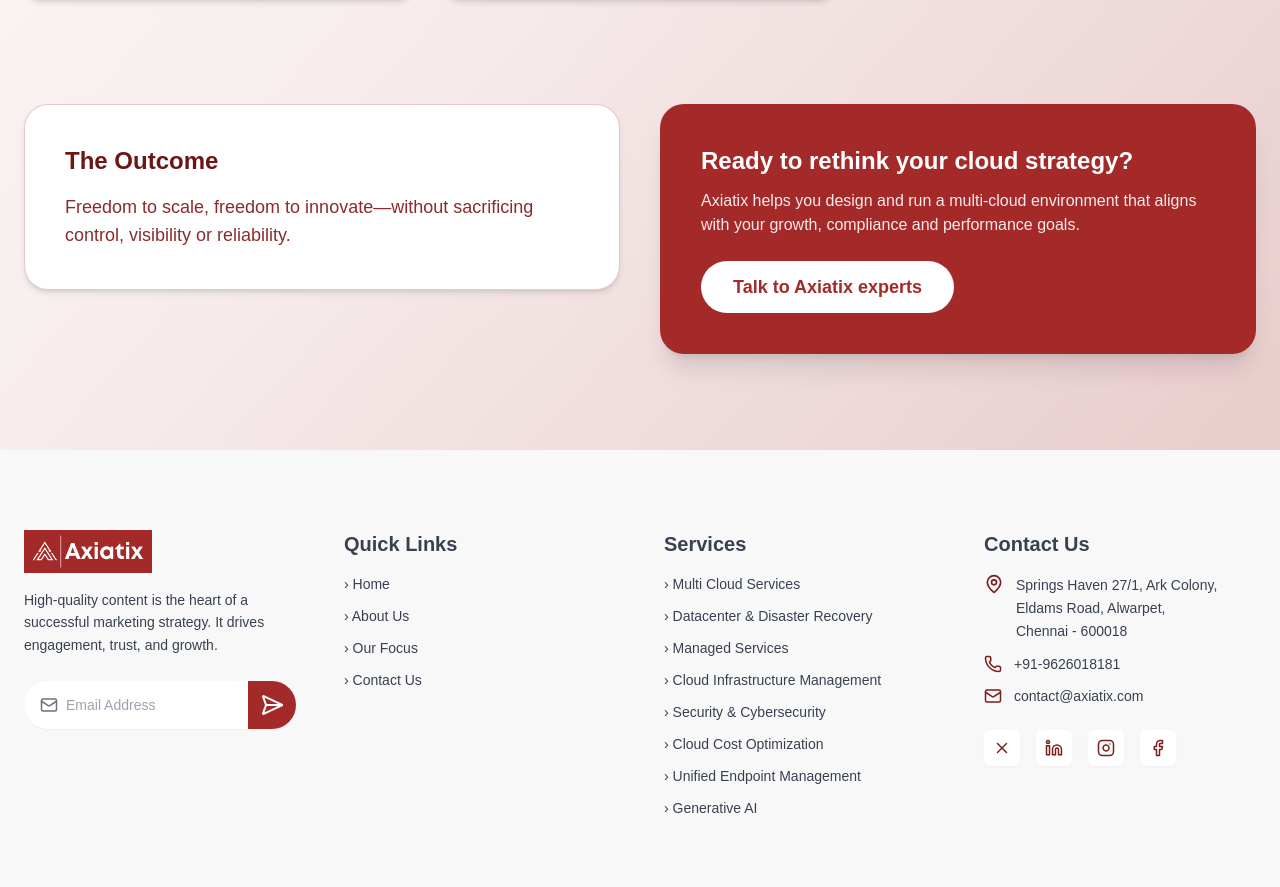
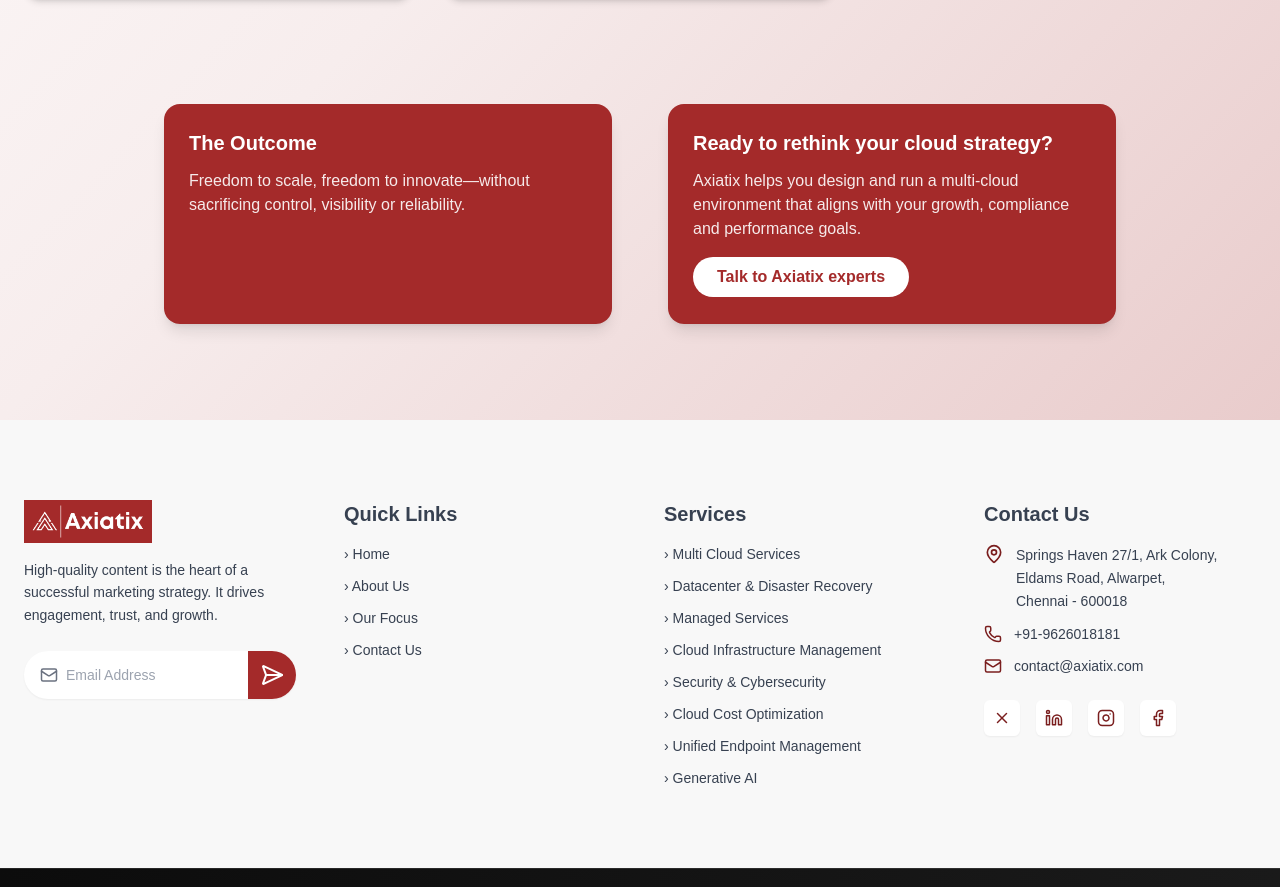
Before and after one commit to Adith1207/Axiatix_Website, a Next.js app: page /services/multi-cloud in a window 1280 px wide. Shown: the part 948-1835 px from the top of the page. Built offline with nearby package versions, Linux system fonts and the light colour scheme.

Commit message:
made the CTA boxed of the same size & of red color

```diff
--- a/app/components/ServiceTemplate.tsx
+++ b/app/components/ServiceTemplate.tsx
@@ -182,45 +182,82 @@
 
       {/* OUTCOME + CTA */}
       <section className="pb-24 pt-6">
-        <div className="mx-auto max-w-7xl px-6 flex flex-col lg:flex-row gap-10">
+        <div className="mx-auto max-w-5xl px-6 grid grid-cols-1 md:grid-cols-2 gap-8 place-items-center">
+          {/* OUTCOME CARD */}
           <motion.div
             initial={{ opacity: 0, y: 18 }}
             animate={{ opacity: 1, y: 0 }}
             transition={{ duration: 0.45 }}
-            className="flex-1"
           >
-            <div className="rounded-3xl border border-[#a42a2a]/25 bg-white p-10 shadow-md backdrop-blur-xl">
-              <h3 className="text-xl md:text-2xl font-semibold text-[#6e1515] mb-4">
+            <div
+              className="
+          group relative overflow-hidden rounded-2xl
+          min-h-[220px] w-full max-w-md
+          border border-[#a42a2a]/60 bg-[#a42a2a] p-6 text-white shadow-lg
+          transition-all duration-300 ease-out
+          hover:shadow-[0_12px_34px_rgba(164,42,42,0.45)]
+          hover:-translate-y-2 hover:scale-[1.02]
+        "
+            >
+              {/* Hover Gradient */}
+              <div
+                className="
+            absolute inset-0 bg-gradient-to-br from-[#8f1f1f] to-[#6e1515]
+            opacity-0 transition-opacity duration-300 group-hover:opacity-100
+          "
+              />
+
+              <div className="relative z-10">
+                <h3 className="text-lg md:text-xl font-semibold mb-3">
                   The Outcome
                 </h3>
-              <p className="text-base md:text-lg text-[#8b2b2b] leading-relaxed">
+                <p className="text-sm md:text-base text-white/90 leading-relaxed">
                   {outcome}
                 </p>
               </div>
+            </div>
           </motion.div>
 
+          {/* CTA CARD */}
           <motion.div
             initial={{ opacity: 0, x: 25 }}
             animate={{ opacity: 1, x: 0 }}
             transition={{ duration: 0.45 }}
-            className="flex-1"
           >
-            <div className="relative overflow-hidden rounded-3xl border border-[#a42a2a]/65 bg-[#a42a2a] p-10 text-white shadow-xl">
-              <h3 className="text-xl md:text-2xl font-semibold mb-3">
+            <div
+              className="
+          group relative overflow-hidden rounded-2xl
+          min-h-[220px] w-full max-w-md
+          border border-[#a42a2a]/60 bg-[#a42a2a] p-6 text-white shadow-lg
+          transition-all duration-300 ease-out
+          hover:shadow-[0_12px_34px_rgba(164,42,42,0.45)]
+          hover:-translate-y-2 hover:scale-[1.02]
+        "
+            >
+              {/* Hover Gradient */}
+              <div
+                className="
+            absolute inset-0 bg-gradient-to-br from-[#8f1f1f] to-[#6e1515]
+            opacity-0 transition-opacity duration-300 group-hover:opacity-100
+          "
+              />
+
+              <div className="relative z-10">
+                <h3 className="text-lg md:text-xl font-semibold mb-3">
                   {ctaText}
                 </h3>
-              <p className="text-sm md:text-base text-white/90 mb-6">
+                <p className="text-sm md:text-base text-white/90 mb-4 leading-relaxed">
                   {ctaSubtext}
                 </p>
+
                 <Link href="/Contact">
                   <button
                     className="
                 inline-flex items-center justify-center rounded-full
-                    bg-white text-[#a42a2a] px-8 py-3
-                    font-semibold text-base md:text-lg
+                bg-white text-[#a42a2a] px-6 py-2 font-semibold text-sm md:text-base
                 transition-all duration-300
-                    hover:bg-[#a42a2a] hover:text-white
-                    hover:shadow-[0_0_30px_rgba(164,42,42,0.8)]
+                hover:bg-[#8f1f1f] hover:text-white
+                hover:shadow-[0_0_20px_rgba(255,255,255,0.35)]
                 hover:scale-[1.05] active:scale-[0.97]
               "
                   >
@@ -228,6 +265,7 @@
                   </button>
                 </Link>
               </div>
+            </div>
           </motion.div>
         </div>
       </section>
```
Lines whose indentation alone changed are shown as unchanged.
